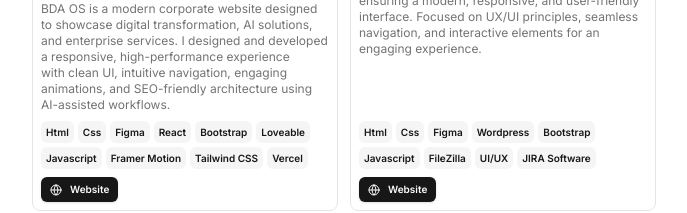
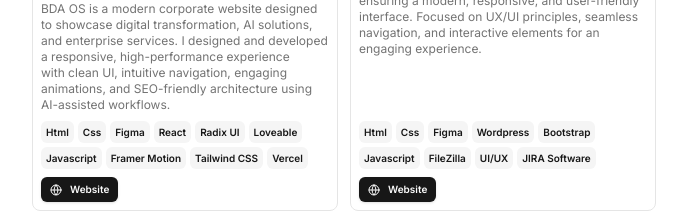
Before and after one commit to CodewithShashi/shashishekhar.com, a Next.js app: page / in a window 1280 px wide. Shown: the part 2160-2373 px from the top of the page, without its empty margins (296-983 px from the left). Built offline with nearby package versions, Linux system fonts and the light colour scheme.

Commit message:
Update resume.tsx

```diff
--- a/src/data/resume.tsx
+++ b/src/data/resume.tsx
@@ -225,7 +225,7 @@ export const DATA = {
         "Css",
         "Figma",
         "React",
-        "Bootstrap",
+        "Radix UI",
         "Loveable",
         "Javascript",
         "Framer Motion",
```
